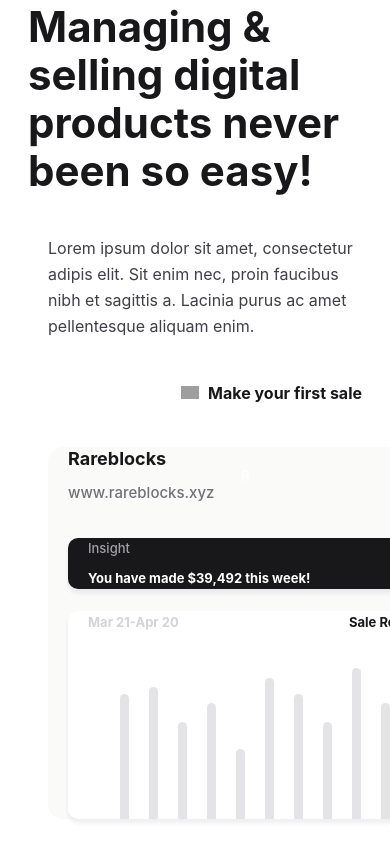
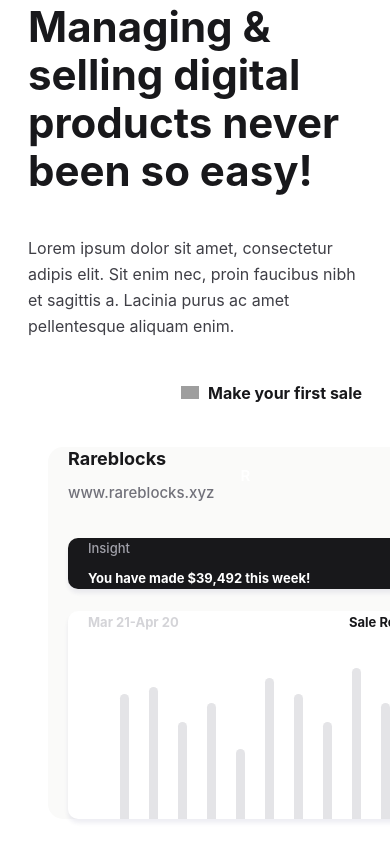
Before and after one commit to Rishabh122333/Solutions-Test-Page, a plain HTML site: page index.html in a window 390 px wide. Shown: the part 4416-5277 px from the top of the page. Drawn offline with nearby package versions, Linux system fonts and the light colour scheme; grey boxes are pictures that could not be loaded.

Commit message:
Some css Correction

```diff
--- a/technology.css
+++ b/technology.css
@@ -1600,13 +1600,11 @@
   .solutionss_div-98 {
     display: flex;
     margin-top: 41px;
-    padding-left: 55px;
     flex-direction: column;
   }
   @media (max-width: 991px) {
     .solutionss_div-98 {
       max-width: 100%;
-      padding-left: 20px;
       margin-top: 40px;
     }
   }
```
